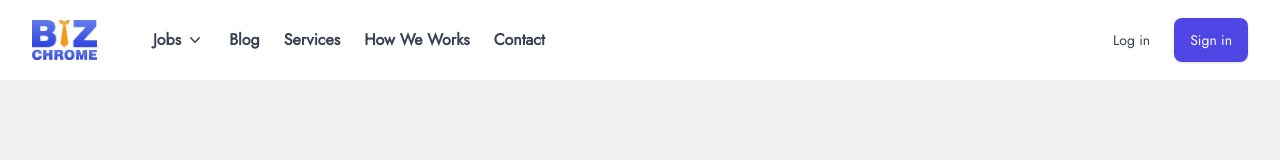
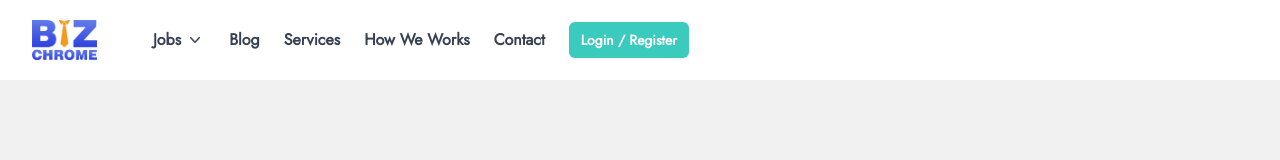
Before and after one commit to pearlorganisation/Bizchrome, a React (Vite) app in the folder Client/: page / in a window 1280 px wide. Shown: the top 160 px of the page. Built offline with nearby package versions, Linux system fonts and the light colour scheme.

Commit message:
new changes

```diff
--- a/Client/src/components/layout/Header/Header.jsx
+++ b/Client/src/components/layout/Header/Header.jsx
@@ -1,6 +1,7 @@
 import logo from "../../../assets/Images/Biz-chrome-logo.png";
 import { useEffect, useState } from "react";
 import { Link } from "react-router-dom";
+import LoginOptionsModal from "../../Modals/LoginOptionsModal";
 
 const dropdownNavs = [
   {
@@ -322,23 +323,14 @@ const Header = () => {
                   </li>
                 );
               })}
-              <div className="flex-1 items-center justify-end gap-x-6 space-y-3 md:flex md:space-y-0">
-                <li>
-                  <a
-                    href="javascript:void(0)"
-                    className="block py-3 text-center text-gray-700 hover:text-indigo-600 border rounded-lg md:border-none"
-                  >
-                    Log in
-                  </a>
-                </li>
-                <li>
-                  <a
-                    href="javascript:void(0)"
-                    className="block py-3 px-4 font-medium text-center text-white bg-indigo-600 hover:bg-indigo-500 active:bg-indigo-700 active:shadow-none rounded-lg shadow md:inline"
-                  >
-                    Sign in
-                  </a>
-                </li>
+              <div class="hidden lg:block">
+                <button
+                  type="button"
+                  class="rounded-md bg-[#3ACABE] px-3 py-2 text-sm font-semibold text-white shadow-sm hover:bg-[#27b0a5] focus-visible:outline focus-visible:outline-2 focus-visible:outline-offset-2 focus-visible:outline-black"
+                  onClick={() => setIsModalOpen(true)}
+                >
+                  Login / Register
+                </button>
               </div>
             </ul>
           </div>
@@ -352,6 +344,10 @@ const Header = () => {
       ) : (
         ""
       )}
+      <LoginOptionsModal
+        setIsModalOpen={setIsModalOpen}
+        isModalOpen={isModalOpen}
+      />
     </>
   );
 };
```
Also changed, not shown: 2 other files (tests, documents, lock files or other folders).
